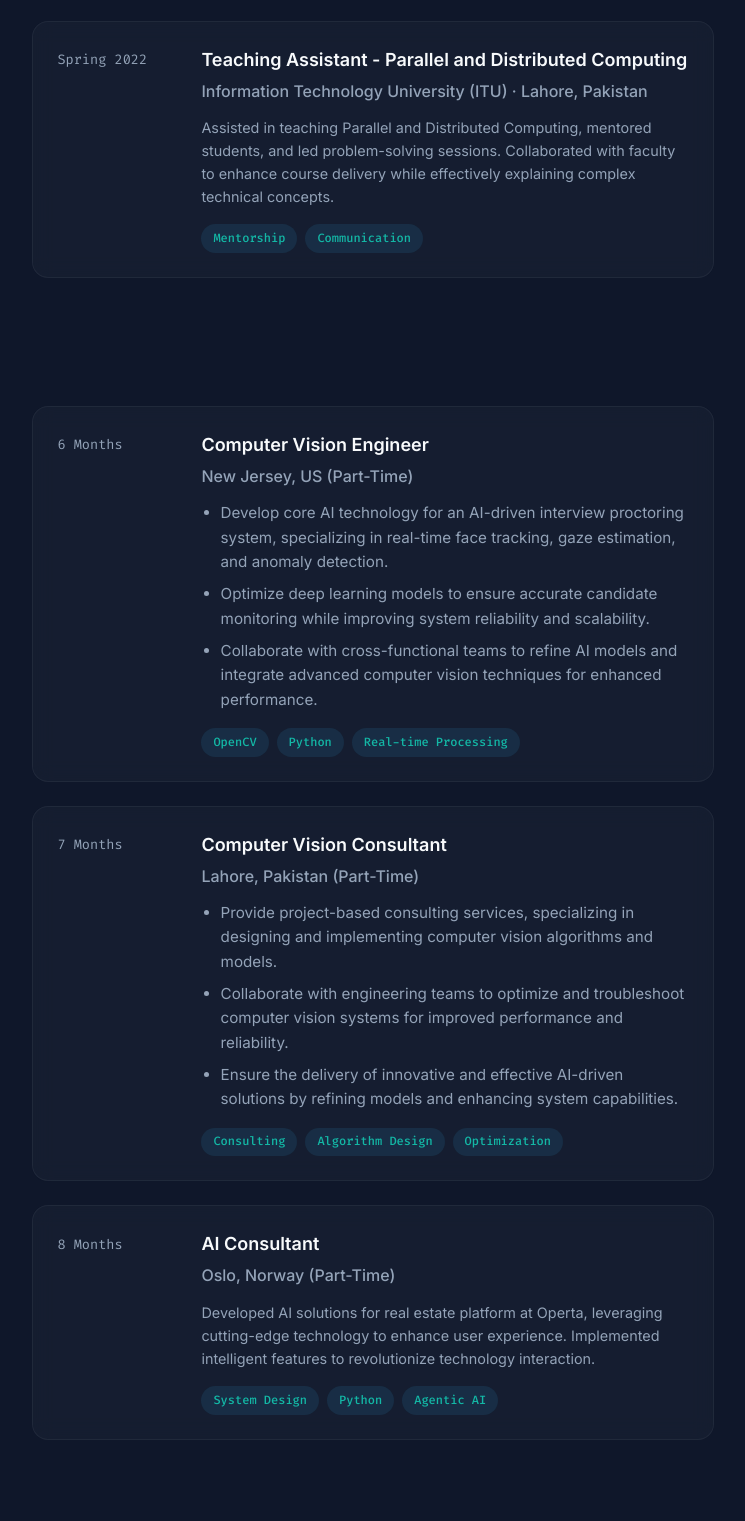
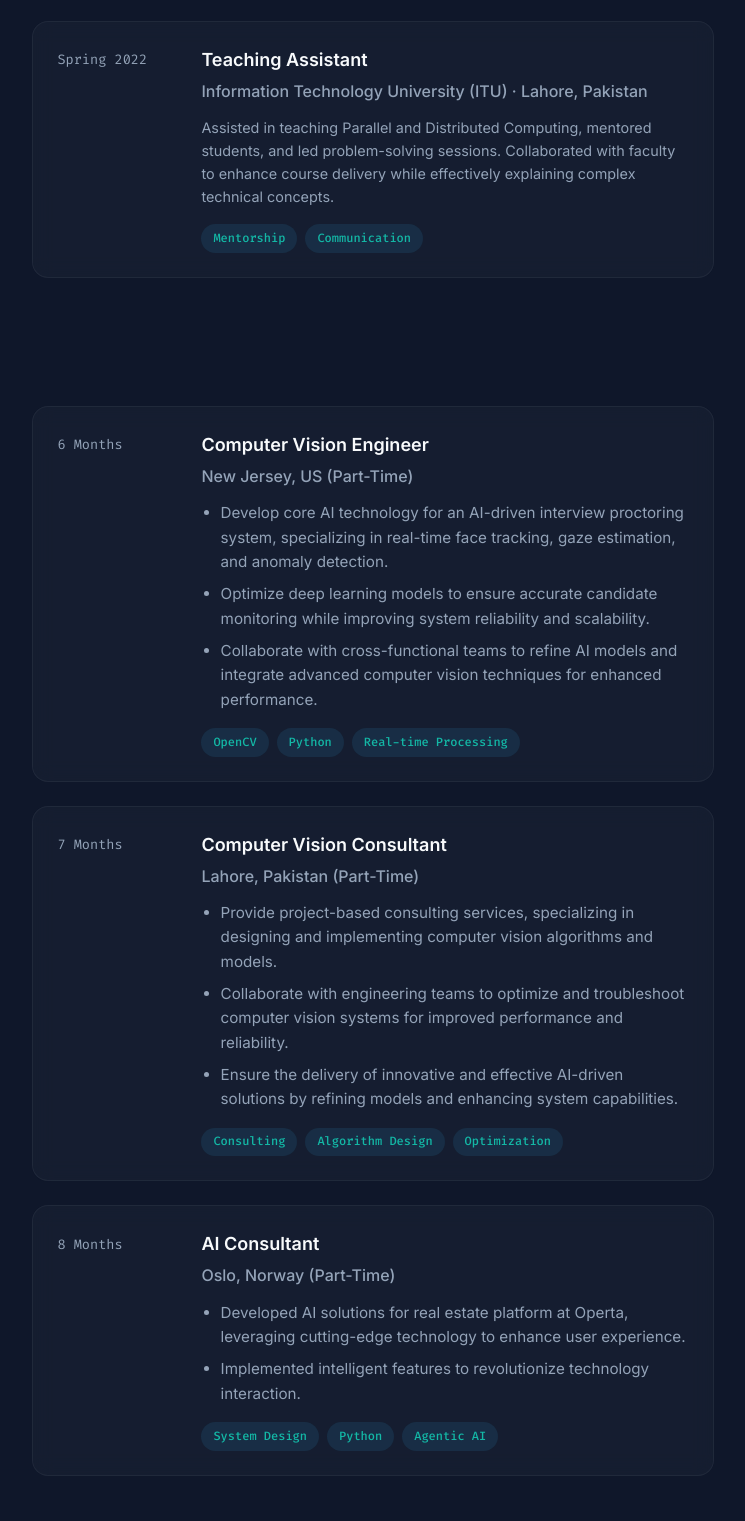
Before and after one commit to ahmad-bashir9/portfolio, a plain HTML site: page index.html in a window 1280 px wide. Shown: the part 1139-2660 px from the top of the page, without its empty margins (494-1239 px from the left). Drawn offline with Linux system fonts and the light colour scheme.

```diff
--- a/index.html
+++ b/index.html
@@ -127,7 +127,7 @@
                         <div class="card-content">
                             <div class="timeline-date">Spring 2022</div>
                             <div class="card-details">
-                                <h4 class="card-title">Teaching Assistant - Parallel and Distributed Computing</h4>
+                                <h4 class="card-title">Teaching Assistant</h4>
                                 <div class="card-subtitle">Information Technology University (ITU) · Lahore, Pakistan</div>
                                     <p class="card-desc">Assisted in teaching Parallel and Distributed Computing, mentored students, and led problem-solving sessions. Collaborated with faculty to enhance course delivery while effectively explaining complex technical concepts.
 </p>
@@ -200,9 +200,13 @@
                             <div class="card-details">
                                 <h4 class="card-title">AI Consultant</h4>
                                 <div class="card-subtitle">Oslo, Norway (Part-Time)</div>
-                                <p class="card-desc">Developed AI solutions for real estate platform at Operta,
-                                    leveraging cutting-edge technology to enhance user experience. Implemented
-                                    intelligent features to revolutionize technology interaction.</p>
+                                <ul
+                                    style="color: var(--text-secondary); margin-bottom: 1rem; padding-left: 1.2rem; font-size: 0.95rem; line-height: 1.6;">
+                                    <li style="margin-bottom: 0.5rem;">Developed AI solutions for real estate platform at Operta,
+                                    leveraging cutting-edge technology to enhance user experience.</li>
+                                    <li style="margin-bottom: 0.5rem;">Implemented
+                                    intelligent features to revolutionize technology interaction.</li>
+                                </ul>
                                 <div class="tags">
                                     <span class="badge">System Design</span>
                                     <span class="badge">Python</span>
@@ -375,9 +379,9 @@
                                 <h4 class="card-title">BS in Computer Science</h4>
                                 <div class="card-subtitle">Information Technology University (ITU) · Lahore, Pakistan
                                 </div>
-                                <p class="card-desc">Graduated with a strong foundation in computer science principles.
-                                    Served as Teaching Assistant for Parallel & Distributed Computing and Event
-                                    Management Lead for Google Developers Student Club.</p>
+                                <p class="card-desc">Graduated with a strong foundation in artificial intelligence and computer vision principles.
+                                    Served as Teaching Assistant and Event
+                                    Management Lead for different clubs and societies.</p>
                                 <div class="tags">
                                     <span class="badge badge-alt">Specialized in Computer Vision</span>
                                 </div>
```
